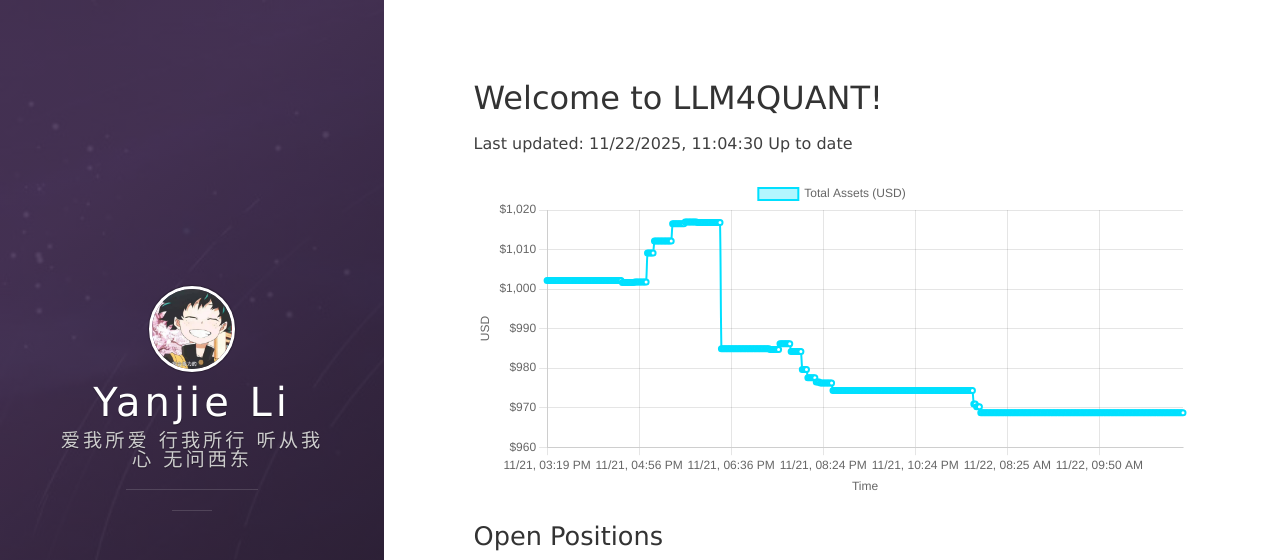
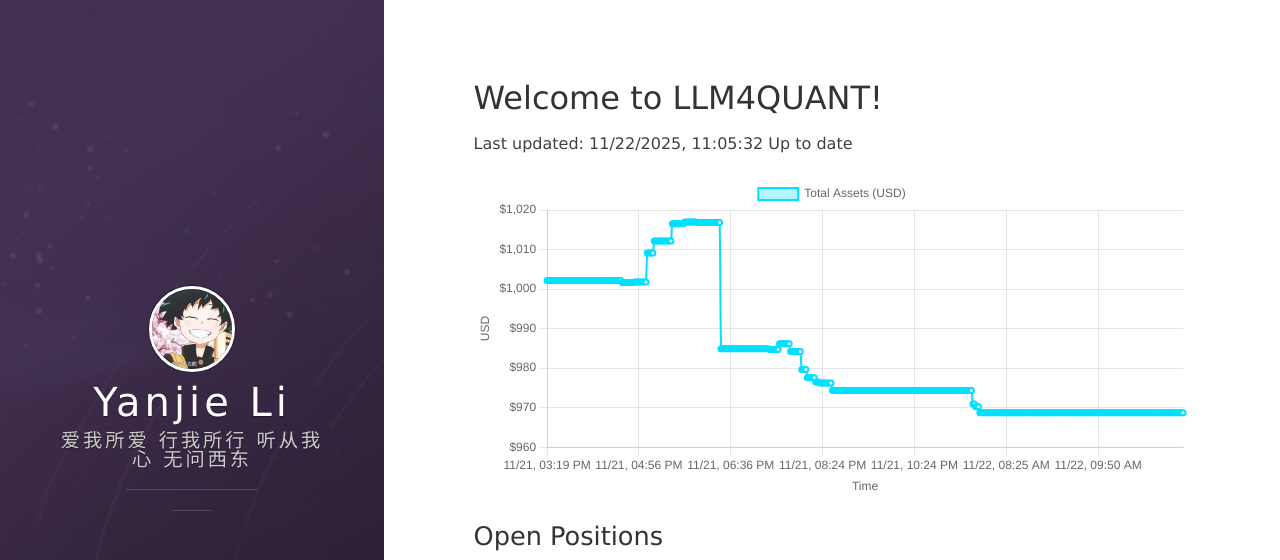
Before and after one commit to leeyegy/leeyegy.github.io, a Jekyll site: the page built from live-trading.html, in a window 1280 px wide and 1026 px high. Shown: the top 560 px of the window. Built offline with Jekyll 4.4.1, drawn with Linux system fonts in a browser that asks for light colours; nearby versions of some CDN libraries.

Commit message:
AccountMonitor: update balance history 2025-11-22T19:05:32+08:00

```diff
--- a/assets/data/binance/balance-history.json
+++ b/assets/data/binance/balance-history.json
@@ -1,5 +1,5 @@
 {
-  "generatedAt": "2025-11-22T19:04:30+08:00",
+  "generatedAt": "2025-11-22T19:05:32+08:00",
   "asset": "total_usd_value",
   "history": [
     {
@@ -1828,6 +1828,10 @@
     },
     {
       "timestamp": "2025-11-22T19:04:30+08:00",
+      "totalUsd": 968.69074819
+    },
+    {
+      "timestamp": "2025-11-22T19:05:32+08:00",
       "totalUsd": 968.69074819
     }
   ]
```
